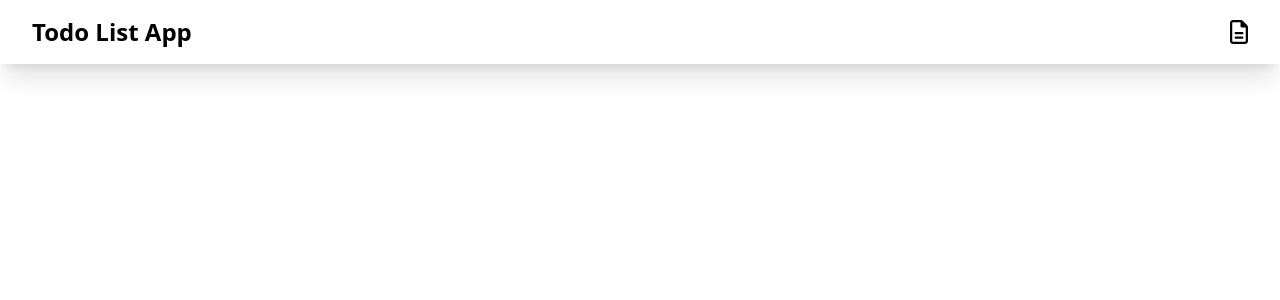
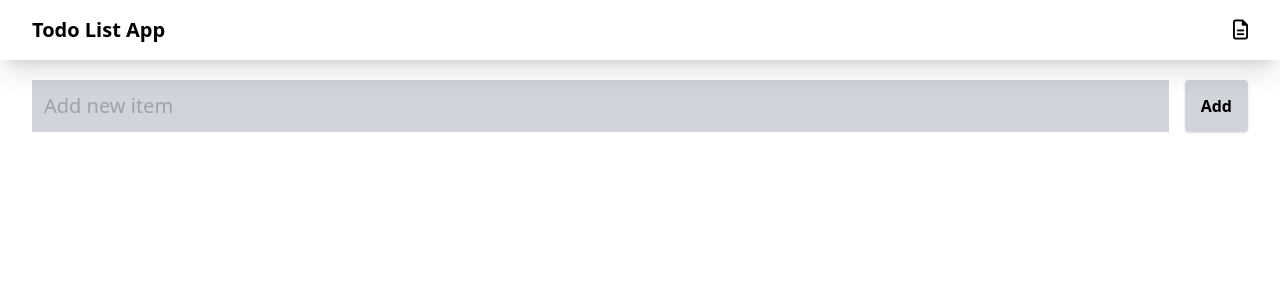
Before and after one commit to BaksaVrato/todo-list-vue, a Vue app: page /#/ in a window 1280 px wide. Shown: the top 300 px of the page. Built offline with nearby package versions, Linux system fonts and the light colour scheme.

Commit message:
item adder styles

```diff
--- a/src/App.vue
+++ b/src/App.vue
@@ -1,5 +1,5 @@
 <template>
-  <div>
+  <div class="mt-16">
     <SiteNavbar/>
     <router-view/>
   </div>
@@ -9,3 +9,7 @@
   import { ref } from 'vue'
   import SiteNavbar from '@/components/SiteNavbar.vue';
 </script>
+
+<style>
+
+</style>
--- /dev/null
+++ b/src/components/ItemAdder.vue
@@ -0,0 +1,21 @@
+<!-- worst component name ever -->
+<template>
+  <div
+    class="flex py-4 px-8 gap-4"
+  >
+    <input
+      type="text"
+      placeholder="Add new item"
+      class="w-full text-xl bg-gray-300 p-3 "
+    />
+    <button
+      class="w-16 bg-gray-300 hover:bg-gray-400 font-semibold py-2 px-4 rounded shadow"
+    >
+      Add
+    </button>
+  </div>
+</template>
+
+<script setup>
+
+</script>
--- a/src/components/SiteNavbar.vue
+++ b/src/components/SiteNavbar.vue
@@ -1,7 +1,7 @@
 <template>
   <header class="w-full fixed z-10 top-0 shadow-xl">
     <nav
-      class="py-4 px-8 flex flex-row text-2xl font-semibold"
+      class="py-4 px-8 flex flex-row text-xl font-semibold"
     >
       <router-link :to="{ name: 'home' }" class="flex flex-1 items-center">Todo List App</router-link>
       <i class="fa-regular fa-file-lines flex flex-1 justify-end items-center"></i>
--- /dev/null
+++ b/src/components/TodoItemList.vue
@@ -0,0 +1,9 @@
+<template>
+  <div>
+    <p>todo item list</p>
+  </div>
+</template>
+
+<script setup>
+
+</script>
--- a/src/views/HomeView.vue
+++ b/src/views/HomeView.vue
@@ -1,8 +1,13 @@
 <template>
-  <div>
+  <div
+    class="container flex flex-col mx-auto"
+  >
+    <ItemAdder/>
   </div>
 </template>
 
 <script setup>
+  import ItemAdder from '@/components/ItemAdder.vue'
+  import { ref } from 'vue'
 
 </script>
```
